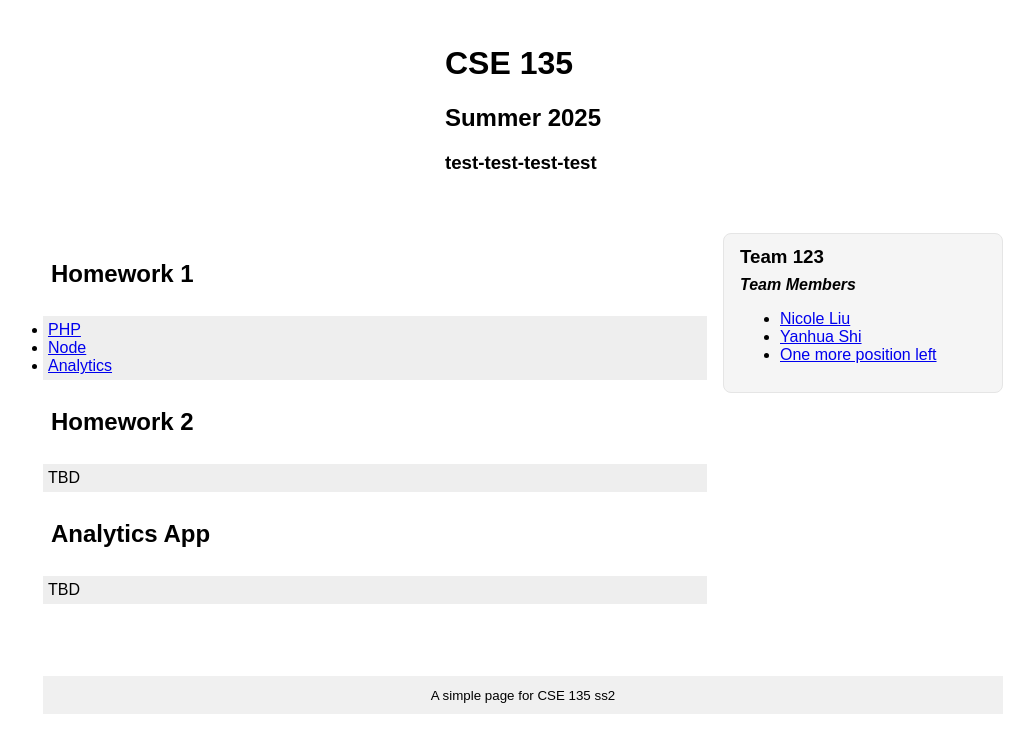
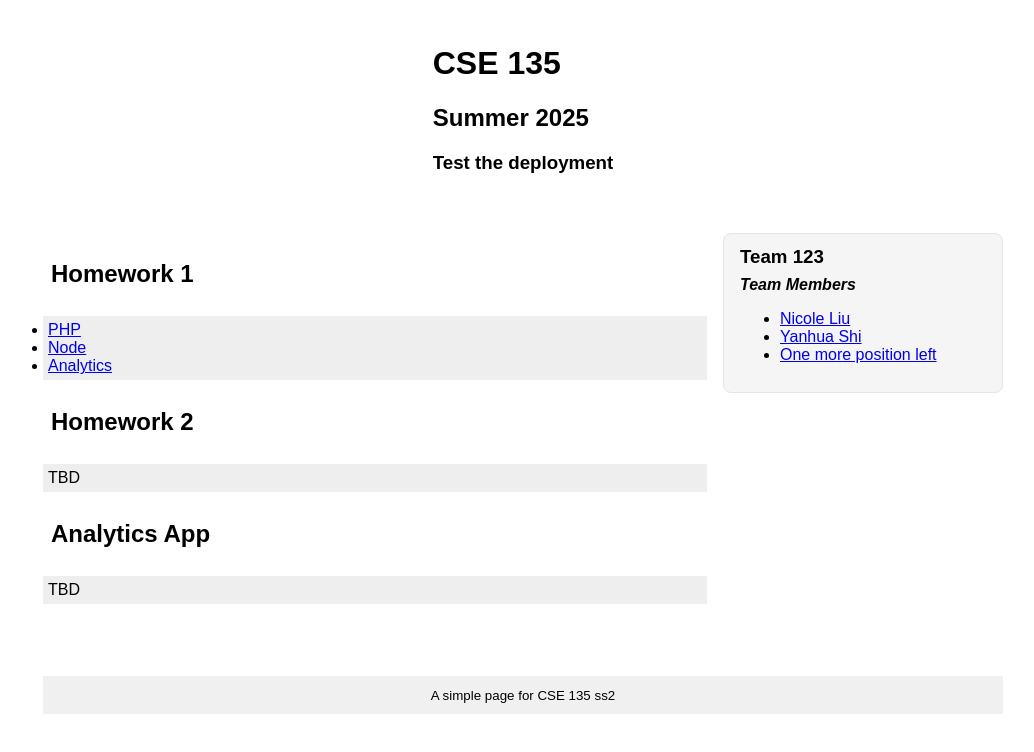
Before and after one commit to yas033/cse135-2025-ss2-HW2, a plain HTML site: page index.html in a window 1280 px wide. Shown: the whole page, without its empty margins (117-1151 px from the left). Drawn offline with Linux system fonts and the light colour scheme.

Commit message:
deployment added

```diff
--- a/index.html
+++ b/index.html
@@ -63,7 +63,7 @@
   <header>
     <h1>CSE 135</h1>
     <h2>Summer 2025</h2>
-    <h3>test-test-test-test</h3>
+    <h3>Test the deployment</h3>
   </header>
 
   <main>
```
